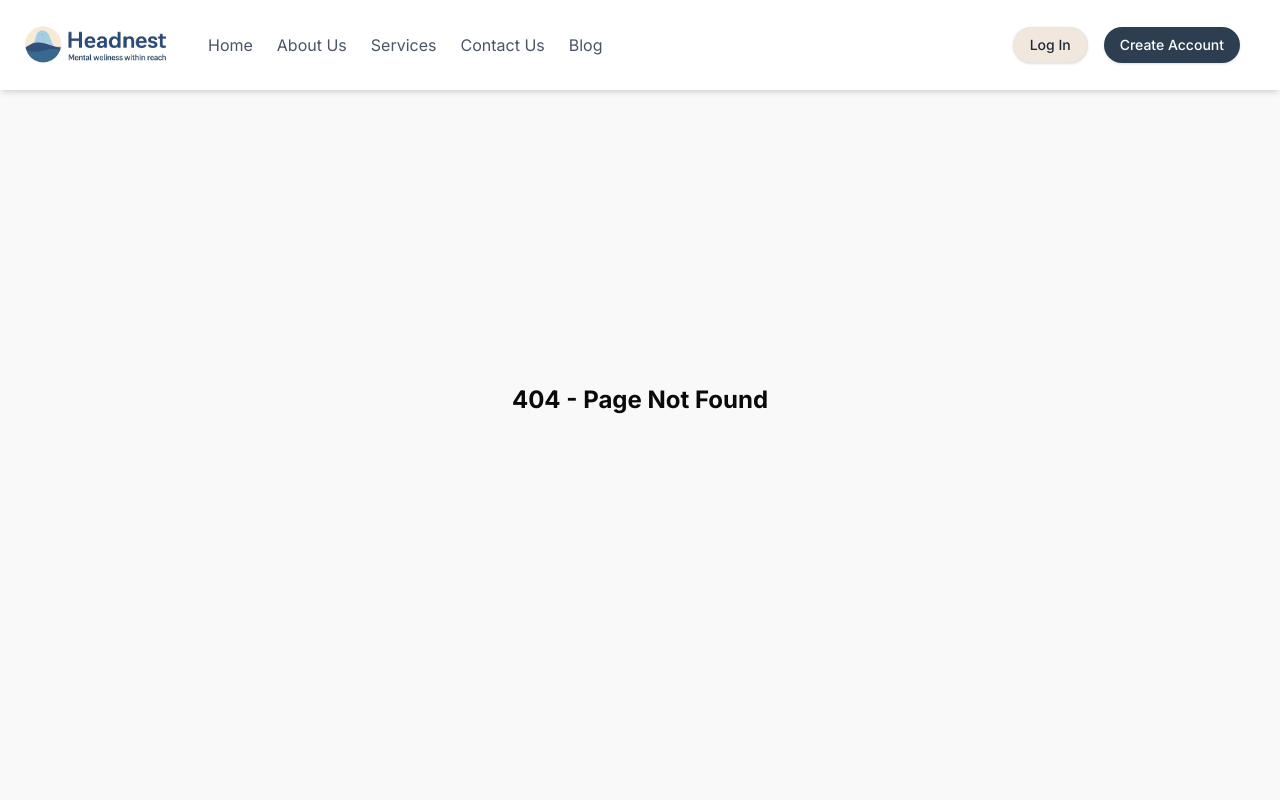
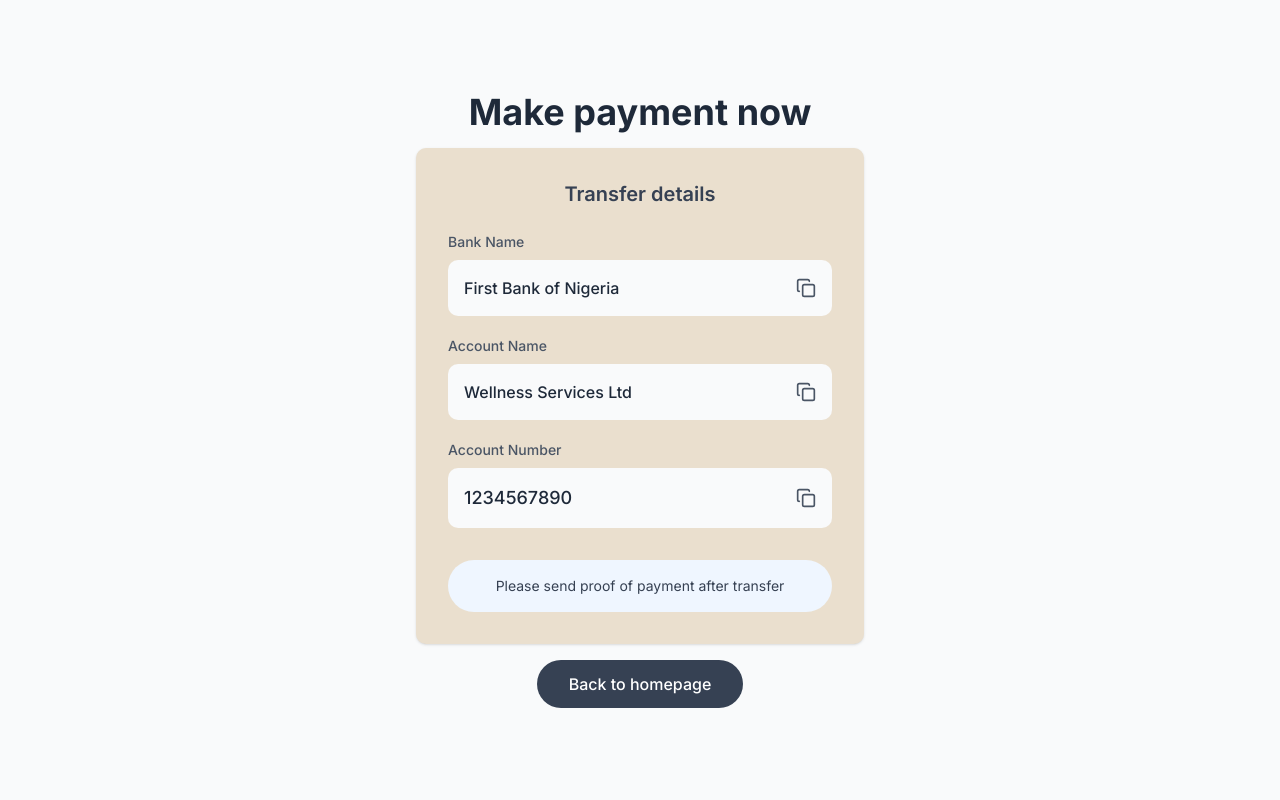
Before and after one commit to AdesuwaJames/HeadNest, a React (Vite) app in the folder headnest/: page /payment-transfercard in a window 1280 px wide. Shown: the top 800 px of the page. Built offline with nearby package versions, Linux system fonts and the light colour scheme.

Commit message:
paymentcard added

```diff
--- a/headnest/src/App.jsx
+++ b/headnest/src/App.jsx
@@ -11,6 +11,7 @@
 import BookingPage from "./Pages/dashboard/BookingPage";
 import PaymentPage from "./Pages/dashboard/PaymentPage";
 import ThankYouPage from "./Pages/dashboard/ThankYouPage";
+import TransferCard from "./Pages/dashboard/TransferCard";
 
 function App() {
   return (
@@ -93,6 +94,15 @@
         }
       />
       <Route
+        path="/payment-transfercard"
+        element={
+          <SidebarProvider>
+            <TransferCard />
+          </SidebarProvider>
+        }
+      />
+
+      <Route
         path="/thank-you"
         element={
           <SidebarProvider>
--- a/headnest/src/Pages/auth/Signup.jsx
+++ b/headnest/src/Pages/auth/Signup.jsx
@@ -39,7 +39,7 @@
 
       // ✅ Call backend API
       const response = await axios.post(
-        "https://headnest-api.onrender.com/api/user/auth/register",
+        "https://headnest-api-0yjf.onrender.com",
         { email, password }
       );
 
--- a/headnest/src/Pages/dashboard/PaymentPage.jsx
+++ b/headnest/src/Pages/dashboard/PaymentPage.jsx
@@ -1,6 +1,7 @@
 import { useLocation, useNavigate } from "react-router-dom";
 import { Button } from "@/components/ui/button";
 import DashboardLayout from "./DashboardLayout";
+import TransferCard from "./TransferCard";
 import { useState } from "react";
 
 const paymentMethods = ["Card", "Transfer", "E-wallets"];
@@ -13,6 +14,18 @@
   const handlePay = () => {
     if (!selectedPayment) {
       alert("Please select a payment method");
+      return;
+    }
+     // 🔹 Navigate to transfer page if Transfer is selected
+    if (selectedPayment === "Transfer") {
+      navigate("/payment-transfercard", {
+        state: {
+          therapistName: state?.therapistName,
+          sessionTime: state?.sessionTime,
+          note: state?.note,
+          amount: "$20"
+        }
+      });
       return;
     }
     // 🔹 Integrate payment gateway here
--- /dev/null
+++ b/headnest/src/Pages/dashboard/TransferCard.jsx
@@ -0,0 +1,110 @@
+import { Copy } from 'lucide-react';
+import { useState } from 'react';
+import { useNavigate } from "react-router-dom";
+
+export default function PaymentTransferPage() {
+  const [copied, setCopied] = useState('');
+  const navigate = useNavigate();
+
+  const copyToClipboard = (text, field) => {
+    navigator.clipboard.writeText(text);
+    setCopied(field);
+    setTimeout(() => setCopied(''), 2000);
+  };
+
+  return (
+    <div className="flex items-center justify-center min-h-screen w-full bg-gray-50 px-4">
+      <div className="w-full max-w-md ">
+        {/* Header */}
+        <h1 className="text-4xl font-bold text-gray-800 text-center mt-4 mb-4">
+          Make payment now
+        </h1>
+
+        {/* Payment Card */}
+        <div className="bg-[#eadfce] rounded-lg shadow-sm p-8">
+          <h2 className="text-xl font-semibold text-gray-700 mb-6 text-center">
+            Transfer details
+          </h2>
+
+          <div className="space-y-5">
+            {/* Bank Name */}
+            <div>
+              <label className="block text-sm font-medium text-gray-600 mb-2">
+                Bank Name
+              </label>
+              <div className="flex items-center justify-between bg-gray-50 p-4 rounded-lg">
+                <span className="text-gray-800 font-medium">First Bank of Nigeria</span>
+                <button
+                  onClick={() => copyToClipboard('First Bank of Nigeria', 'bank')}
+                  className="text-gray-600 hover:text-gray-800 transition-colors"
+                  title="Copy bank name"
+                >
+                  <Copy className="w-5 h-5" />
+                </button>
+              </div>
+              {copied === 'bank' && (
+                <p className="text-sm text-green-600 mt-1">Copied!</p>
+              )}
+            </div>
+
+            {/* Account Name */}
+            <div>
+              <label className="block text-sm font-medium text-gray-600 mb-2">
+                Account Name
+              </label>
+              <div className="flex items-center justify-between bg-gray-50 p-4 rounded-lg">
+                <span className="text-gray-800 font-medium">Wellness Services Ltd</span>
+                <button
+                  onClick={() => copyToClipboard('Wellness Services Ltd', 'name')}
+                  className="text-gray-600 hover:text-gray-800 transition-colors"
+                  title="Copy account name"
+                >
+                  <Copy className="w-5 h-5" />
+                </button>
+              </div>
+              {copied === 'name' && (
+                <p className="text-sm text-green-600 mt-1">Copied!</p>
+              )}
+            </div>
+
+            {/* Account Number */}
+            <div>
+              <label className="block text-sm font-medium text-gray-600 mb-2">
+                Account Number
+              </label>
+              <div className="flex items-center justify-between bg-gray-50 p-4 rounded-lg">
+                <span className="text-gray-800 font-medium text-lg">1234567890</span>
+                <button
+                  onClick={() => copyToClipboard('1234567890', 'number')}
+                  className="text-gray-600 hover:text-gray-800 transition-colors"
+                  title="Copy account number"
+                >
+                  <Copy className="w-5 h-5" />
+                </button>
+              </div>
+              {copied === 'number' && (
+                <p className="text-sm text-green-600 mt-1">Copied!</p>
+              )}
+            </div>
+          </div>
+
+          {/* Note */}
+          <div className="mt-8 p-4 bg-blue-50 rounded-full text-center">
+            <p className="text-sm text-gray-700 text-center">
+              Please send proof of payment after transfer
+            </p>
+          </div>
+        </div>
+
+        {/* Back Button */}
+        <div className="flex justify-center mt-4 mb-4">
+          <button
+          onClick={() => navigate("/dashboard")}
+          className="cursor-pointer bg-gray-700 text-white px-8 py-3 rounded-full font-medium hover:bg-gray-800 transition-colors">
+            Back to homepage
+          </button>
+        </div>
+      </div>
+    </div>
+  );
+}
```
